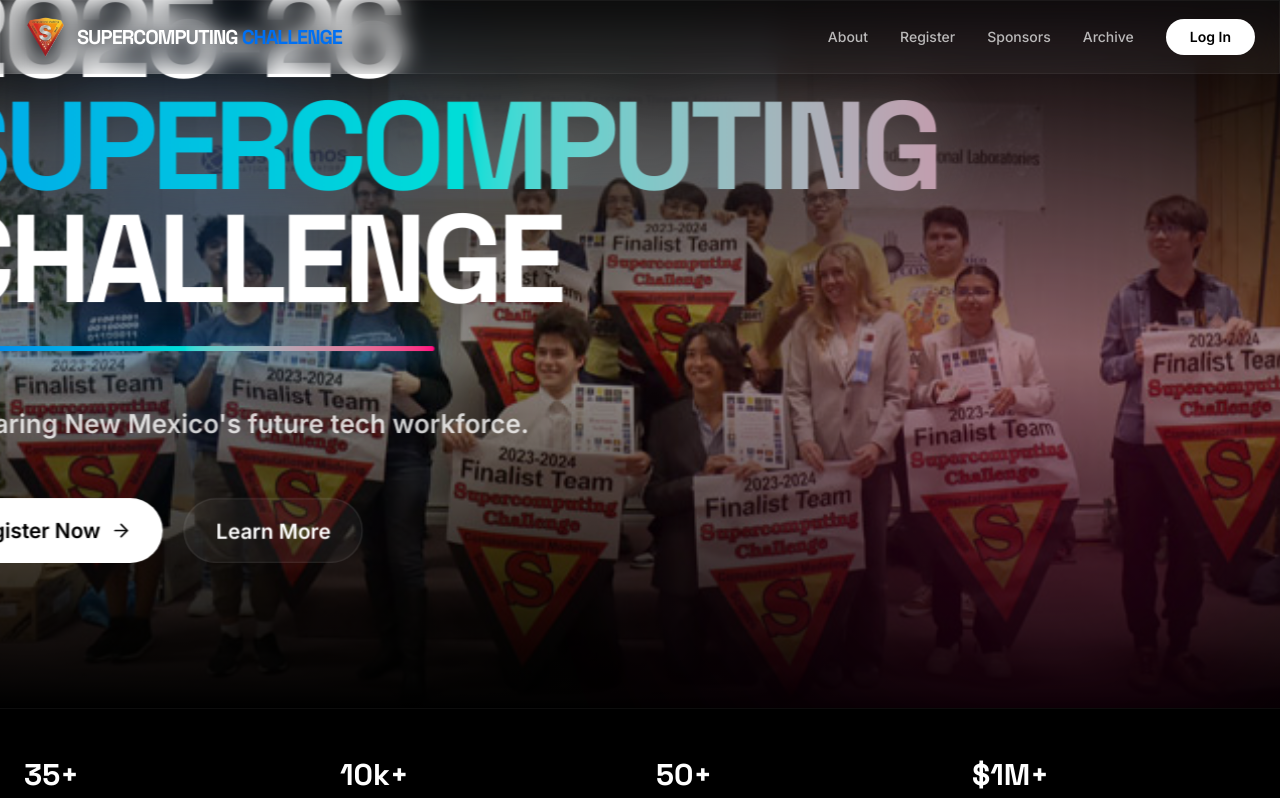
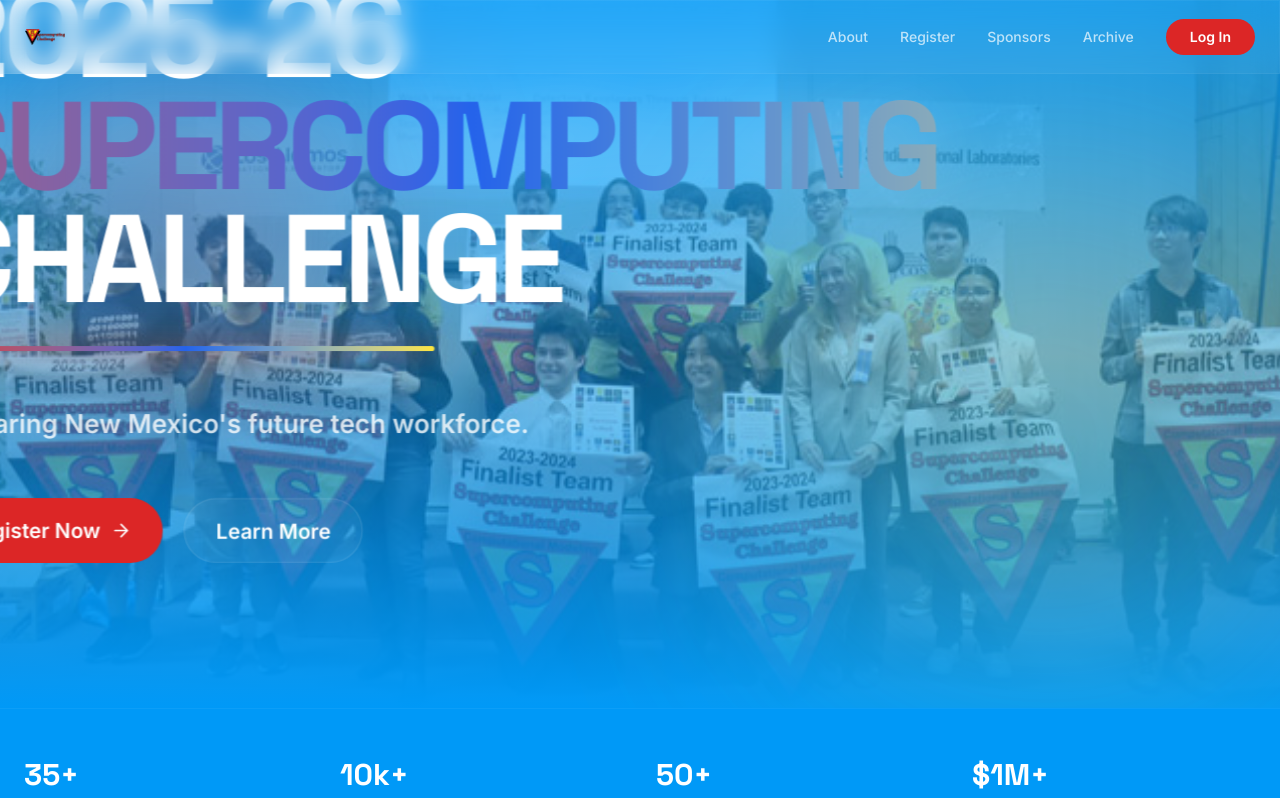
Before and after one commit to CLOVETHEDESTROYER/supercomputingchallenge26, a React (Vite) app: page / in a window 1280 px wide. Shown: the top 798 px of the page. Built offline with nearby package versions, Linux system fonts and the light colour scheme.

Commit message:
updated color scheme

```diff
--- a/src/App.tsx
+++ b/src/App.tsx
@@ -19,14 +19,15 @@
 const Navbar = () => (
   <nav className="fixed top-0 left-0 right-0 z-50 glass border-b border-white/5 px-6 py-4">
     <div className="max-w-7xl mx-auto flex items-center justify-between">
-      <div className="flex items-center gap-3">
-        <img
-          src="/images/newLogoTestShield.png"
-          alt="Supercomputing Challenge logo"
-          className="w-10 h-10 object-contain"
-        />
-        <span className="font-display font-bold text-xl tracking-tighter">SUPERCOMPUTING <span className="text-brand-primary">CHALLENGE</span></span>
-      </div>
+      <a href="#" className="flex items-center gap-3">
+        <div className="w-10 h-10 flex-shrink-0 overflow-hidden">
+          <img
+            src="/images/SuperComputingLogo.png"
+            alt="Supercomputing Challenge"
+            className="h-10 w-auto object-left object-contain"
+          />
+        </div>
+      </a>
       <div className="hidden md:flex items-center gap-8 text-sm font-medium text-white/70">
         <a href="#" className="hover:text-white transition-colors">About</a>
         <a href="#" className="hover:text-white transition-colors">Register</a>
@@ -66,13 +67,13 @@
   return (
     <section className="relative pt-32 pb-20 px-6 overflow-hidden">
       {/* Background hero image */}
-      <div className="absolute inset-0 -z-20">
+      <div className="absolute inset-0 z-0">
         <img
           src="/images/supercomputing-challenge-hero-two.jpg"
           alt="2023-2024 Finalist Teams – Supercomputing Challenge"
           className="w-full h-full object-cover"
         />
-        <div className="absolute inset-0 bg-gradient-to-b from-black via-black/40 to-black" />
+        <div className="absolute inset-0 bg-gradient-to-b from-brand-bg/90 via-brand-bg/50 to-brand-bg" />
       </div>
 
       {/* Floating gradient accents on top of background */}
@@ -214,7 +215,7 @@
             alt="Supercomputing Challenge participants"
             className="w-full h-full object-cover opacity-60 group-hover:scale-105 transition-transform duration-700"
           />
-          <div className="absolute inset-0 bg-gradient-to-t from-black/80 via-transparent to-transparent" />
+          <div className="absolute inset-0 bg-gradient-to-t from-brand-bg/80 via-transparent to-transparent" />
           <div className="absolute bottom-8 left-8 right-8">
             <div className="text-2xl font-bold mb-2">Computational Science</div>
             <p className="text-white/60 text-sm">Empowering the next generation of innovators through high-performance computing.</p>
@@ -300,7 +301,7 @@
 };
 
 const Footer = () => (
-  <footer className="py-20 px-6 border-t border-white/5 bg-black">
+  <footer className="py-20 px-6 border-t border-white/5 bg-brand-bg">
     <div className="max-w-7xl mx-auto grid md:grid-cols-4 gap-12">
       <div className="col-span-2">
         <div className="flex items-center gap-3 mb-6">
@@ -361,7 +362,7 @@
 
 export default function App() {
   return (
-    <div className="min-h-screen selection:bg-brand-primary/30">
+    <div className="min-h-screen bg-brand-bg selection:bg-brand-primary/30">
       <Navbar />
       <main>
         <Hero />
--- a/src/index.css
+++ b/src/index.css
@@ -4,14 +4,16 @@
 @theme {
   --font-sans: "Inter", ui-sans-serif, system-ui, sans-serif;
   --font-display: "Space Grotesk", sans-serif;
-  --color-brand-primary: #0070f3;
-  --color-brand-secondary: #00dfd8;
-  --color-brand-accent: #ff0080;
+  /* Superman-inspired: red, blue, yellow, white — modern saturation */
+  --color-brand-primary: #dc2626;
+  --color-brand-secondary: #2563eb;
+  --color-brand-accent: #ffe63a;
+  --color-brand-bg: #0099f7;
 }
 
 @layer base {
   body {
-    @apply bg-black text-white antialiased selection:bg-brand-primary/30;
+    @apply bg-brand-bg text-white antialiased selection:bg-brand-primary/30;
     font-family: var(--font-sans);
   }
 
@@ -48,13 +50,13 @@
 
 @keyframes glow-pulse {
   0% {
-    box-shadow: 0 0 20px rgba(0, 112, 243, 0.8), 0 0 40px rgba(0, 223, 216, 0.8);
+    box-shadow: 0 0 20px rgba(220, 38, 38, 0.8), 0 0 40px rgba(255, 230, 58, 0.6);
   }
   50% {
-    box-shadow: 0 0 40px rgba(0, 112, 243, 1), 0 0 70px rgba(0, 223, 216, 1);
+    box-shadow: 0 0 40px rgba(220, 38, 38, 1), 0 0 70px rgba(255, 230, 58, 0.9);
   }
   100% {
-    box-shadow: 0 0 20px rgba(0, 112, 243, 0.8), 0 0 40px rgba(0, 223, 216, 0.8);
+    box-shadow: 0 0 20px rgba(220, 38, 38, 0.8), 0 0 40px rgba(255, 230, 58, 0.6);
   }
 }
 
@@ -63,7 +65,7 @@
 }
 
 @utility btn-primary {
-  @apply px-6 py-3 rounded-full bg-white text-black font-semibold hover:bg-white/90 transition-all duration-300 flex items-center gap-2;
+  @apply px-6 py-3 rounded-full bg-brand-primary text-white font-semibold hover:bg-red-600 transition-all duration-300 flex items-center gap-2;
 }
 
 @utility btn-secondary {
```
Also changed, not shown: public/images/SuperComputingLogo.png (added).
